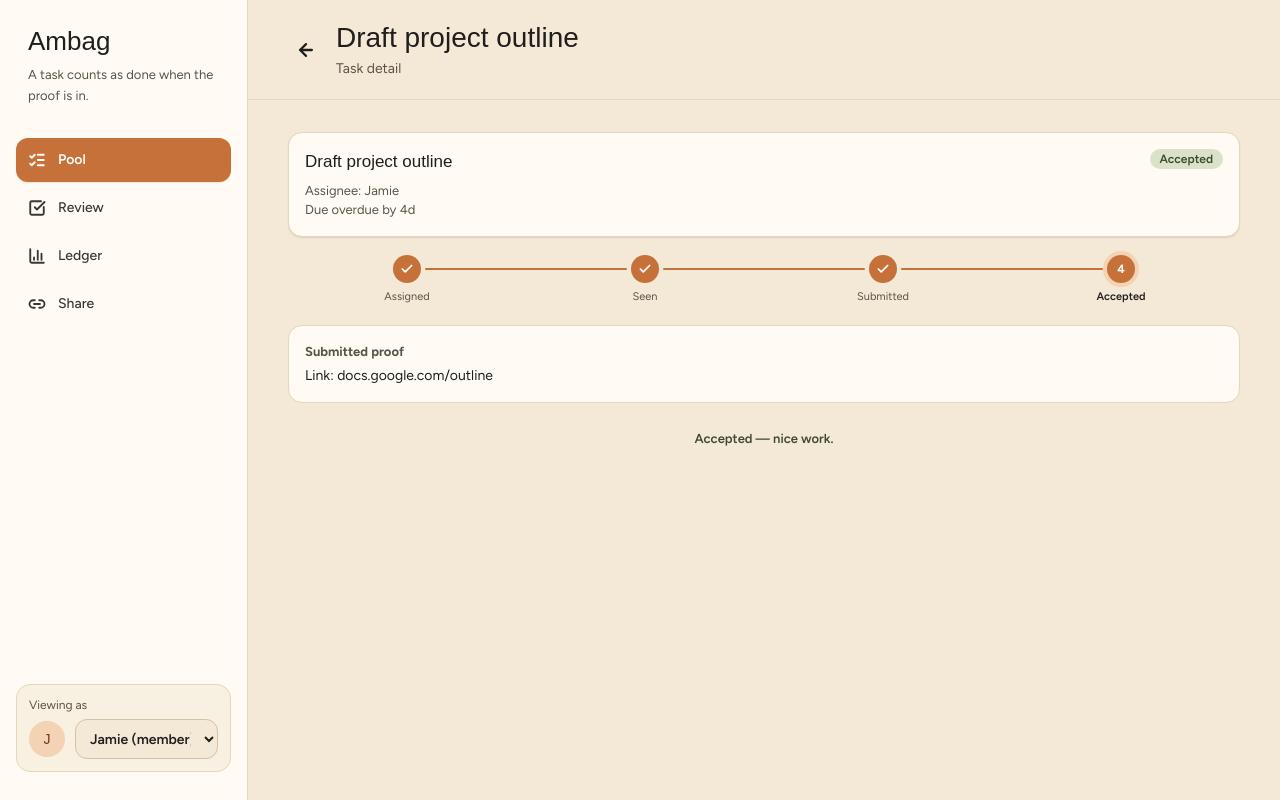
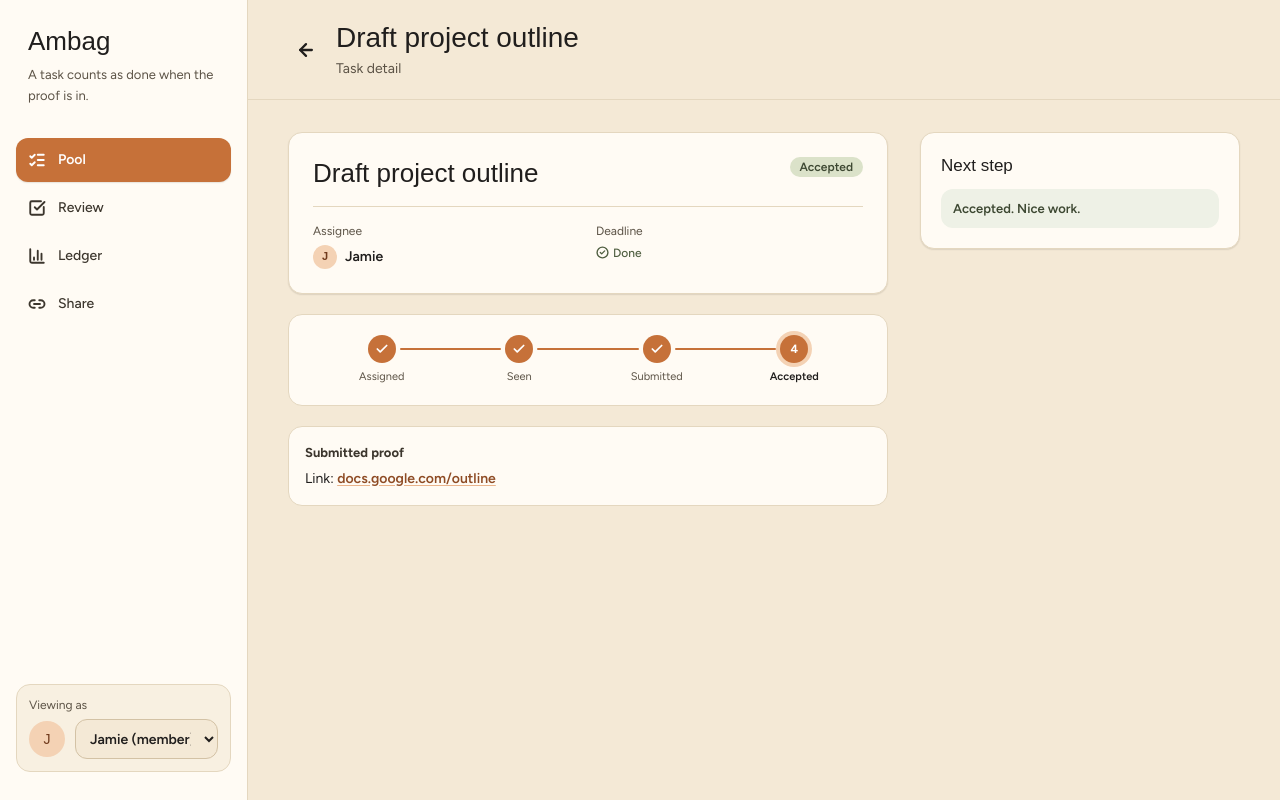
Before and after one commit to Caelusary/ambag, a Next.js app in the folder app/: page /task/10 in a window 1280 px wide. Built offline with nearby package versions, Linux system fonts and the light colour scheme; a web font is replaced by a local one.

Commit message:
feat(task): added rule-driven actions, summary block and desktop next-step panel

```diff
--- a/app/src/app/(shell)/task/[id]/page.tsx
+++ b/app/src/app/(shell)/task/[id]/page.tsx
@@ -1,89 +1,141 @@
 "use client";
 
-import { useParams, useRouter } from "next/navigation";
+import { useEffect } from "react";
+import { useRouter } from "next/navigation";
 import { useStore } from "@/lib/store";
+import { useRouteTask } from "@/lib/useRouteTask";
 import { useNow } from "@/lib/clock";
+import { TaskNotFound } from "@/components/task/TaskNotFound";
 import { Card } from "@/components/ui/Card";
 import { Tag } from "@/components/ui/Tag";
 import { Button } from "@/components/ui/Button";
 import { Stepper } from "@/components/ui/Stepper";
-import { formatDeadline, proofSummary, statusLabel, statusMeta, statusRank } from "@/lib/types";
+import { Avatar } from "@/components/ui/Avatar";
+import { DueBadge } from "@/components/task/DueBadge";
+import { ProofView } from "@/components/task/ProofView";
+import { canClaim, canRequestSwap, canSubmitProof, isInsideSwapCutoff } from "@/lib/rules";
+import { statusLabel, statusMeta, statusRank } from "@/lib/types";
+import { SWAP_CUTOFF_HOURS } from "@/lib/constants";
 
 export default function TaskDetailPage() {
-  const params = useParams<{ id: string }>();
   const router = useRouter();
-  const { tasks, currentUser, claimTask } = useStore();
-  const id = Number(params.id);
-  const task = tasks.find((t) => t.id === id);
+  const { currentUser, claimTask, markSeen } = useStore();
+  const { id, task } = useRouteTask();
   const now = useNow();
 
-  if (!task) {
-    return <div className="text-sm text-neutral-700">This task no longer exists.</div>;
-  }
+  // Opening your own assigned task is what moves it to "Seen" on the stepper.
+  const assignee = task?.assignee;
+  const status = task?.status;
+  useEffect(() => {
+    if (assignee === currentUser && status === "assigned") markSeen(id);
+  }, [assignee, status, currentUser, id, markSeen]);
 
-  const isMine = task.assignee === currentUser;
-  const canClaim = task.status === "open";
-  const canSubmitProof =
-    isMine && (task.status === "assigned" || task.status === "seen" || task.status === "rejected");
-  const canRequestSwap =
-    isMine && (task.status === "assigned" || task.status === "seen") && !task.swapPending;
+  if (!task) return <TaskNotFound />;
+
+  const showClaim = canClaim(task);
+  const showSubmitProof = canSubmitProof(task, currentUser);
+  // Inside the cutoff the swap page would only say no, so say it here instead of linking to it.
+  const swapAllowed = canRequestSwap(task, currentUser);
+  const swapClosed = swapAllowed && isInsideSwapCutoff(task, now);
+  const showRequestSwap = swapAllowed && !swapClosed;
   const waitingReview = task.status === "submitted";
   const isAccepted = task.status === "accepted";
   const showStepper = task.status !== "open" && task.status !== "rejected";
+  const hasNextStep =
+    showClaim || swapClosed || showSubmitProof || showRequestSwap || waitingReview || isAccepted;
 
+  // Desktop: the task's record on the left, what you can do with it in a sticky column on the right.
   return (
+    <div className="lg:grid lg:grid-cols-[minmax(0,1fr)_320px] lg:items-start lg:gap-8">
       <div>
-      <Card elevated className="mb-[18px]">
-        <div className="flex items-start justify-between gap-2">
-          <div className="min-w-0 font-heading text-[17px] text-text">{task.title}</div>
+        <Card elevated className="mb-5 lg:p-6">
+          <section aria-label="Task summary">
+            <div className="flex items-start justify-between gap-3">
+              <h2 className="min-w-0 font-heading text-[22px] leading-tight text-text lg:text-[26px]">
+                {task.title}
+              </h2>
               <Tag variant={statusMeta(task.status).tagClass}>{statusLabel(task)}</Tag>
             </div>
-        <div className="mt-1.5 text-[13px] text-neutral-700">
-          Assignee: {task.assignee ?? "Unclaimed"}
+            <dl className="mt-4 grid grid-cols-2 gap-4 border-t border-neutral-200 pt-4 text-sm">
+              <div>
+                <dt className="text-xs text-neutral-700">Assignee</dt>
+                <dd className="mt-1.5 flex items-center gap-2 font-semibold text-text">
+                  {task.assignee ? (
+                    <>
+                      <Avatar name={task.assignee} size="sm" />
+                      <span>{task.assignee}</span>
+                    </>
+                  ) : (
+                    <span className="font-medium text-neutral-700">Unclaimed</span>
+                  )}
+                </dd>
               </div>
-        <div className="text-[13px] text-neutral-700">Due {formatDeadline(task.deadlineAt, now)}</div>
+              <div>
+                <dt className="text-xs text-neutral-700">Deadline</dt>
+                <dd className="mt-1.5">
+                  <DueBadge deadlineAt={task.deadlineAt} now={now} status={task.status} />
+                </dd>
+              </div>
+            </dl>
+          </section>
         </Card>
 
-      {showStepper && <Stepper rank={statusRank(task.status)} />}
+        {showStepper && (
+          <Card className="mb-5 px-3 pt-5 pb-0 lg:px-6">
+            <Stepper rank={statusRank(task.status)} />
+          </Card>
+        )}
 
         {task.status === "rejected" && task.rejectReason && (
-        <Card bordered className="mb-[18px]">
-          <div className="mb-1 text-[13px] font-bold text-accent-700">Rejected — reason</div>
+          <Card bordered className="mb-5 bg-danger-100/50">
+            <div className="mb-1 text-[13px] font-bold text-danger-700">Why it was rejected</div>
             <div className="text-sm text-text">{task.rejectReason}</div>
           </Card>
         )}
 
         {task.proof && (
-        <Card className="mb-[18px]">
-          <div className="mb-1 text-[13px] font-bold text-neutral-700">Submitted proof</div>
-          <div className="text-sm text-text">{proofSummary(task.proof)}</div>
+          <Card className="mb-5">
+            <div className="mb-1.5 text-[13px] font-bold text-neutral-800">Submitted proof</div>
+            <ProofView proof={task.proof} />
           </Card>
         )}
+      </div>
 
-      <div className="flex flex-col gap-2.5">
-        {canClaim && (
+      <div className="flex flex-col gap-2.5 lg:sticky lg:top-32 lg:rounded-[var(--radius-card)] lg:border lg:border-neutral-200 lg:bg-surface lg:p-5 lg:shadow-sm">
+        <h2 className="hidden font-heading text-[17px] text-text lg:block">Next step</h2>
+        {showClaim && (
           <Button block onClick={() => claimTask(task.id)}>
             Call dibs
           </Button>
         )}
-        {canSubmitProof && (
+        {showSubmitProof && (
           <Button block onClick={() => router.push(`/task/${task.id}/proof`)}>
             {task.status === "rejected" ? "Resubmit proof" : "Submit proof"}
           </Button>
         )}
-        {canRequestSwap && (
+        {showRequestSwap && (
           <Button block variant="secondary" onClick={() => router.push(`/task/${task.id}/swap`)}>
             Request swap
           </Button>
         )}
+        {swapClosed && (
+          <div className="py-2 text-center text-[13px] text-neutral-700 lg:text-left">
+            Swaps are closed: this is due in under {SWAP_CUTOFF_HOURS} hours.
+          </div>
+        )}
         {waitingReview && (
-          <div className="py-2 text-center text-[13px] text-neutral-700">
+          <div className="py-2 text-center text-[13px] text-neutral-700 lg:text-left">
             Waiting for leader review.
           </div>
         )}
         {isAccepted && (
-          <div className="py-2 text-center text-[13px] font-semibold text-accent-2-800">
-            Accepted — nice work.
+          <div className="rounded-[var(--radius-base)] bg-accent-2-100 px-3 py-2.5 text-center text-[13px] font-semibold text-accent-2-800 lg:text-left">
+            Accepted. Nice work.
+          </div>
+        )}
+        {!hasNextStep && (
+          <div className="py-2 text-center text-[13px] text-neutral-700 lg:text-left">
+            Nothing for you to do here. This task belongs to {task.assignee}.
           </div>
         )}
       </div>
```
Lines whose indentation alone changed are shown as unchanged.
